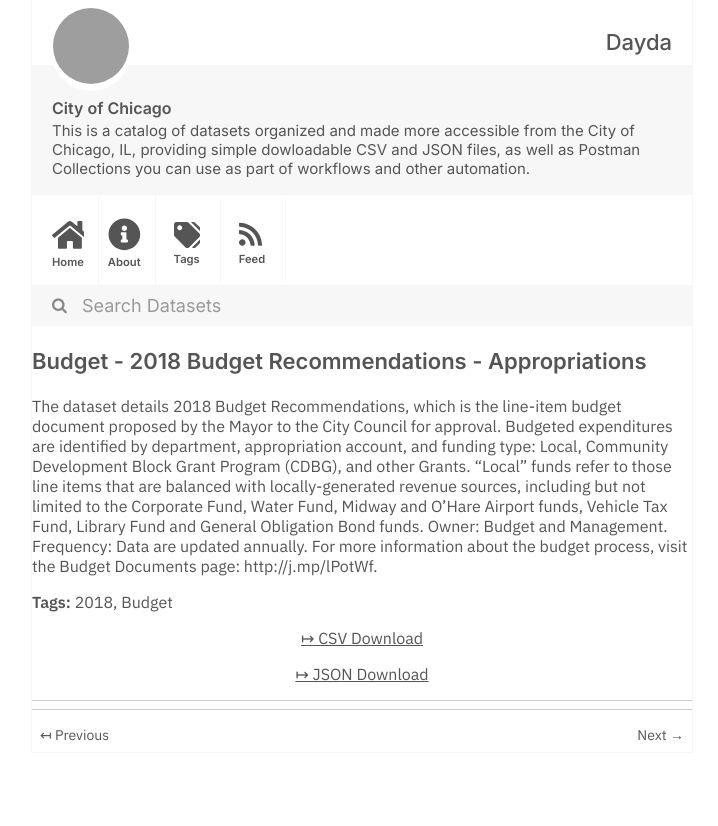
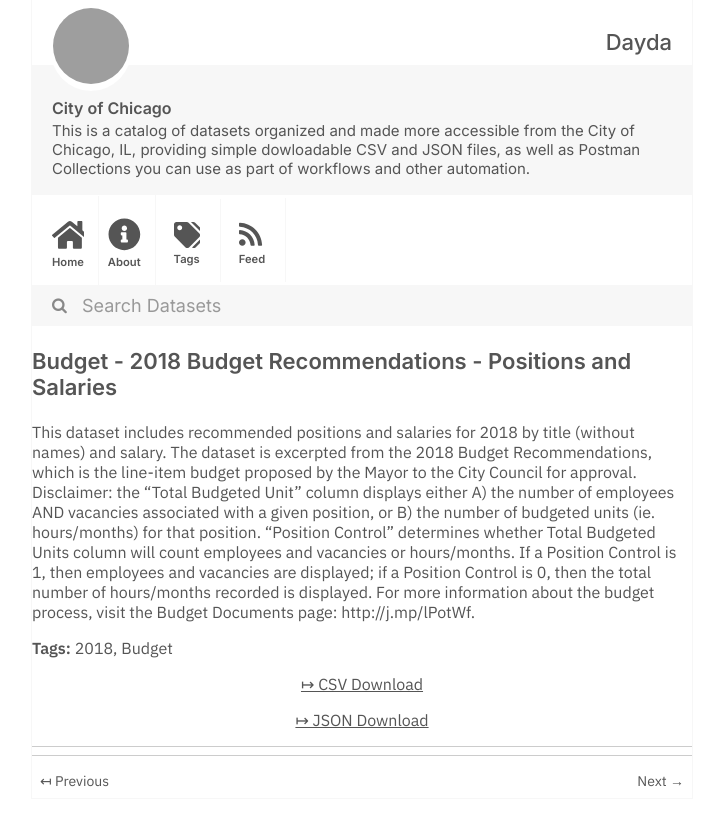
Before and after one commit to dayda-entities/city-of-chicago, a Jekyll site: the page built from _posts/2020-11-10-budget-2018-budget-recommendat.md, in a window 1280 px wide, cut to the strip 0-826 px from the top of the page. Shown: the whole strip, without its empty margins (278-996 px from the left). Built offline with Jekyll 4.4.1, drawn with Linux system fonts in a browser that asks for light colours; grey boxes are pictures that could not be loaded.

Commit message:
Publish Data

```diff
--- a/_posts/2020-11-10-budget-2018-budget-recommendat.md
+++ b/_posts/2020-11-10-budget-2018-budget-recommendat.md
@@ -1,7 +1,7 @@
 ---
-title: Budget - 2018 Budget Recommendations - Appropriations
-created: '2020-11-10T16:55:29.615563'
-modified: '2020-11-10T16:55:29.615570'
+title: Budget - 2018 Budget Recommendations - Positions and Salaries
+created: '2020-11-10T16:54:41.793862'
+modified: '2020-11-10T16:54:41.793872'
 state: active
 type: dataset
 tags:
@@ -10,10 +10,10 @@ tags:
 groups:
   - Local Government
 csv_url: >-
-  https://data.cityofchicago.org/api/views/ukkz-mip9/rows.csv?accessType=DOWNLOAD
+  https://data.cityofchicago.org/api/views/bjmn-bz46/rows.csv?accessType=DOWNLOAD
 json_url: >-
-  https://data.cityofchicago.org/api/views/ukkz-mip9/rows.json?accessType=DOWNLOAD
+  https://data.cityofchicago.org/api/views/bjmn-bz46/rows.json?accessType=DOWNLOAD
 layout: post
 
 ---
-The dataset details 2018 Budget Recommendations, which is the line-item budget document proposed by the Mayor to the City Council for approval. Budgeted expenditures are identified by department, appropriation account, and funding type: Local, Community Development Block Grant Program (CDBG), and other Grants. “Local” funds refer to those line items that are balanced with locally-generated revenue sources, including but not limited to the Corporate Fund, Water Fund, Midway and O’Hare Airport funds, Vehicle Tax Fund, Library Fund and General Obligation Bond funds. Owner: Budget and Management. Frequency: Data are updated annually. For more information about the budget process, visit the Budget Documents page: http://j.mp/lPotWf.
+This dataset includes recommended positions and salaries for 2018 by title (without names) and salary. The dataset is excerpted from the 2018 Budget Recommendations, which is the line-item budget proposed by the Mayor to the City Council for approval. Disclaimer: the “Total Budgeted Unit” column displays either A) the number of employees AND vacancies associated with a given position, or B) the number of budgeted units (ie. hours/months) for that position. “Position Control” determines whether Total Budgeted Units column will count employees and vacancies or hours/months. If a Position Control is 1, then employees and vacancies are displayed; if a Position Control is 0, then the total number of hours/months recorded is displayed. For more information about the budget process, visit the Budget Documents page: http://j.mp/lPotWf.
```
